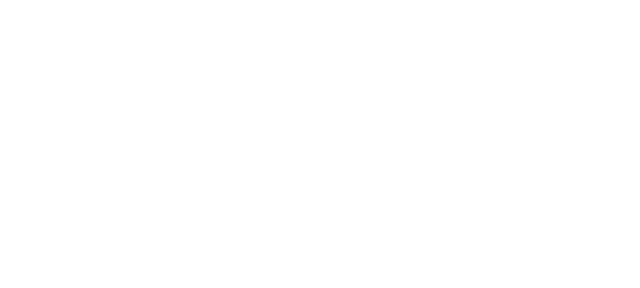
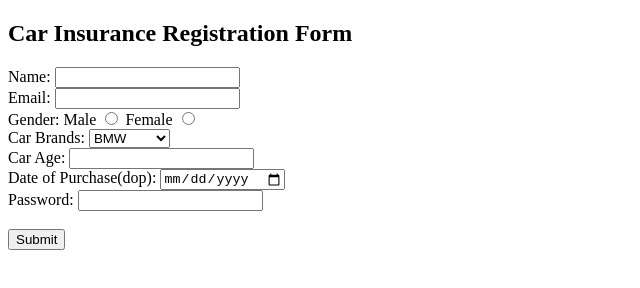
Before and after one commit to acciojob/car-insurance-form-Hareesh123NH, a website: page main.html in a window 1280 px wide. Shown: the whole page, without its empty margins (0-640 px from the left). Drawn offline with Linux system fonts and the light colour scheme.

Commit message:
created a submission

```diff
--- a/main.html
+++ b/main.html
@@ -8,6 +8,45 @@
 
 <body>
 	<!-- the entire body must be written by student -->
+	<form method="post">
+		<h2>Car Insurance Registration Form</h2>
+		<label for="name">Name:</label>
+		<input type="text" id="name" name="name" required>
+		<br>
+
+		<label for="email">Email:</label>
+		<input type="email" id="email" name="email" required>
+		<br>
+
+		<label for="gender">Gender:</label>
+		<label for="gender_m">Male</label>
+		<input type="radio" id="gender_m" name="gender" required>
+		<label for="gender_f">Female</label>
+		<input type="radio" id="gender_f" name="gender" required>
+		<br>
+
+		<label for="cars">Car Brands:</label>
+		<select id="cars">
+			<option>BMW</option>
+			<option>Audi</option>
+			<option>Mercedez</option>
+		</select>
+		<br>
+
+		<label for="carage">Car Age:</label>
+		<input type="number" id="carage" name="carage" required>
+		<br>
+
+		<label for="dop">Date of Purchase(dop):</label>
+		<input type="date" id="dop" name="dop" required>
+		<br>
+
+		<label for="password">Password:</label>
+		<input type="password" id="password" name="password" required>
+		<br>
+		<br>
+		<button type="submit">Submit</button>
+	</form>
     <script type="text/javascript" src="./script.js">
 </script>
 
```
